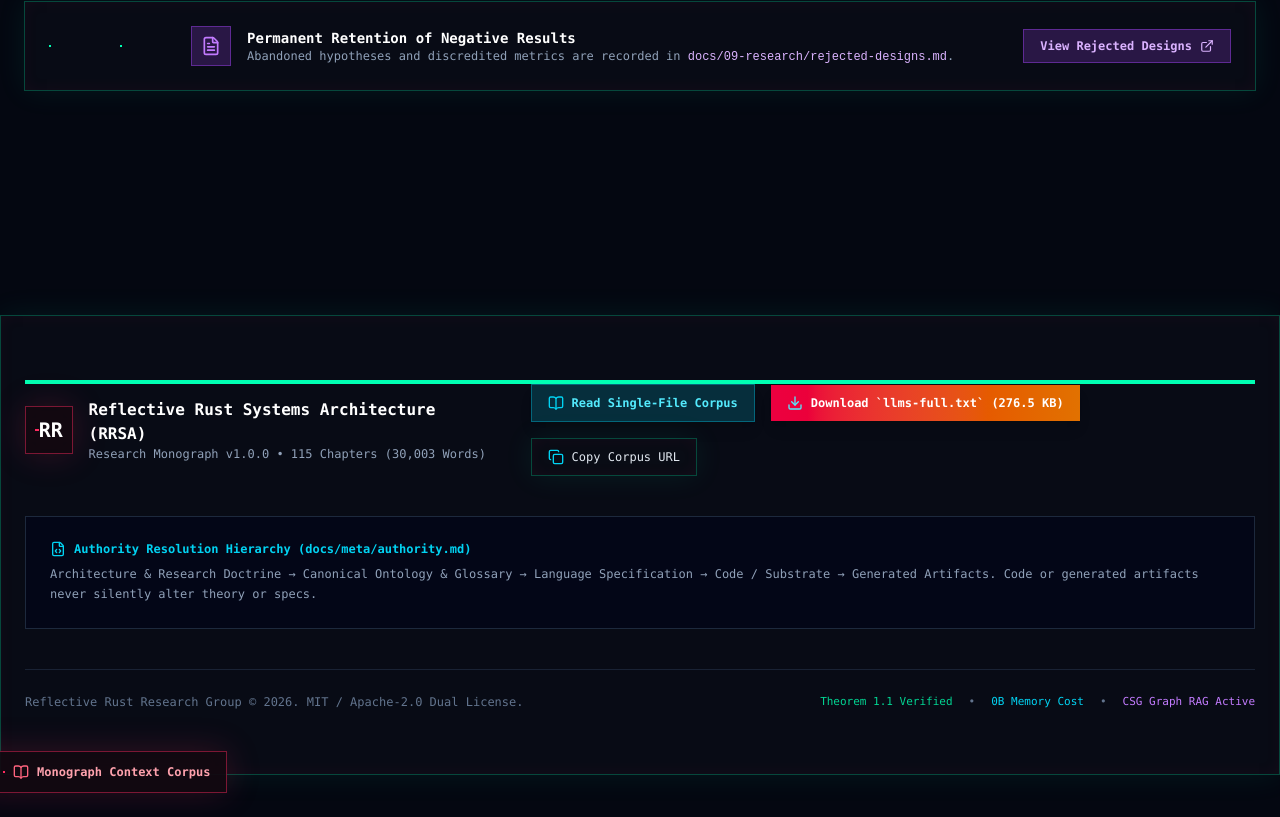
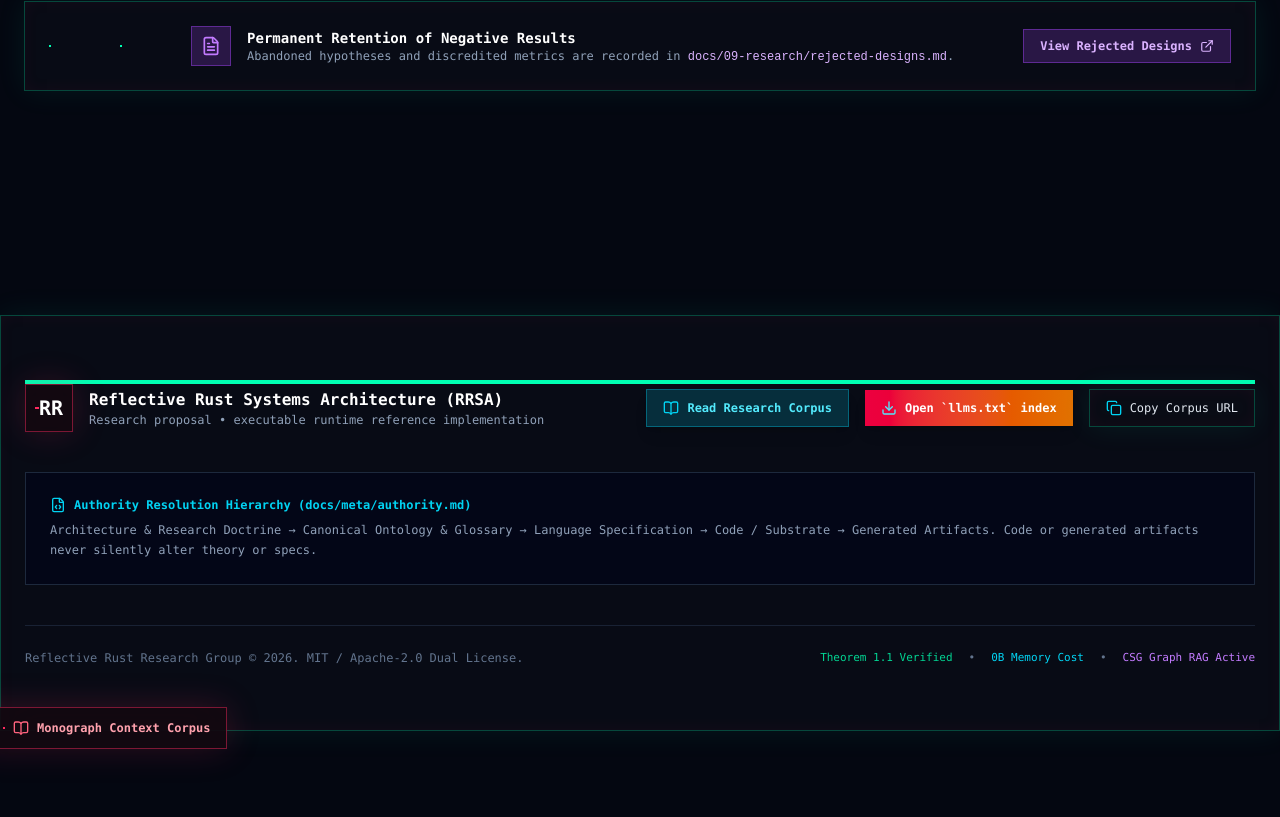
Before and after one commit to zachshallbetter/reflective-rust, a React (Vite) app in the folder explorer/: page / in a window 1280 px wide. Shown: the part 10254-11071 px from the top of the page. After the commit the page ends 11027 px from the top, so only its background shows below. Built offline with nearby package versions, Linux system fonts and the light colour scheme.

Commit message:
docs: mark interactive compiler demos as illustrative

```diff
--- a/explorer/src/components/FooterSection.tsx
+++ b/explorer/src/components/FooterSection.tsx
@@ -11,14 +11,14 @@ export const FooterSection: React.FC<FooterSectionProps> = ({ onOpenCorpus }) =>
 
   const handleCopyLink = () => {
     audioEngine.playClick(900);
-    navigator.clipboard.writeText(window.location.origin + '/llms-full.txt');
+    navigator.clipboard.writeText('https://raw.githubusercontent.com/zachshallbetter/reflective-rust/main/llms.txt');
     setCopied(true);
     setTimeout(() => setCopied(false), 2000);
   };
 
   const handleDownload = () => {
     audioEngine.playCyberSweep();
-    window.open('/llms-full.txt', '_blank');
+    window.open('https://raw.githubusercontent.com/zachshallbetter/reflective-rust/main/llms.txt', '_blank');
   };
 
   return (
@@ -40,7 +40,7 @@ export const FooterSection: React.FC<FooterSectionProps> = ({ onOpenCorpus }) =>
                 Reflective Rust Systems Architecture (RRSA)
               </span>
               <span className="text-slate-400 block text-xs">
-                Research Monograph v1.0.0 • 115 Chapters (30,003 Words)
+                Research proposal • executable runtime reference implementation
               </span>
             </div>
           </div>
@@ -52,7 +52,7 @@ export const FooterSection: React.FC<FooterSectionProps> = ({ onOpenCorpus }) =>
                 onClick={onOpenCorpus}
                 className="px-4 py-2.5 bg-cyan-500/20 text-cyan-300 border border-cyan-500/40 font-bold text-xs font-mono shadow-lg hover:bg-cyan-500/30 transition-all flex items-center gap-2"
               >
-                <BookOpen className="w-4 h-4 text-cyan-400" /> Read Single-File Corpus
+                <BookOpen className="w-4 h-4 text-cyan-400" /> Read Research Corpus
               </button>
             )}
 
@@ -60,7 +60,7 @@ export const FooterSection: React.FC<FooterSectionProps> = ({ onOpenCorpus }) =>
               onClick={handleDownload}
               className="px-4 py-2.5 bg-gradient-to-r from-rose-600 to-amber-600 text-white font-bold text-xs font-mono shadow-lg hover:scale-105 transition-all flex items-center gap-2"
             >
-              <Download className="w-4 h-4 text-cyan-300" /> Download `llms-full.txt` (276.5 KB)
+              <Download className="w-4 h-4 text-cyan-300" /> Open `llms.txt` index
             </button>
 
             <button
```
